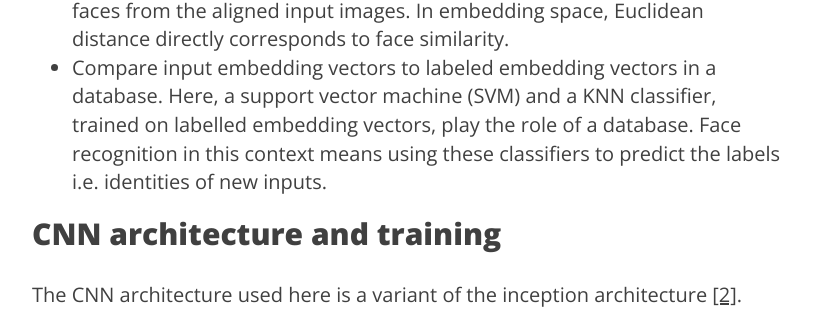
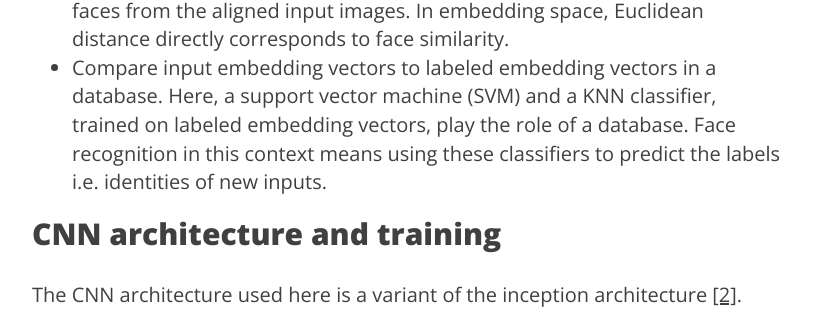
Before and after one commit to krasserm/krasserm.github.io, a Jekyll site: the page built from _posts/2018-02-07-deep-face-recognition.md, in a window 1280 px wide and 900 px high, scrolled down 1125 px. Shown: the part 206-515 px from the top of the window, without its empty margins (233-1046 px from the left). Built offline with Jekyll 4.4.1, drawn with Linux system fonts in a browser that asks for light colours; formulas are drawn with MathJax 3; comment, search, counter and statistics services are not loaded.

Commit message:
Fix typo

```diff
--- a/_posts/2018-02-07-deep-face-recognition.md
+++ b/_posts/2018-02-07-deep-face-recognition.md
@@ -14,7 +14,7 @@ This article uses a deep convolutional neural network (CNN) to extract features
 
 - Detect, transform, and crop faces on input images. This ensures that faces are aligned before feeding them into the CNN. This preprocessing step is very important for the performance of the neural network.
 - Use the CNN to extract 128-dimensional representations, or *embeddings*, of faces from the aligned input images. In embedding space, Euclidean distance directly corresponds to face similarity.
-- Compare input embedding vectors to labeled embedding vectors in a database. Here, a support vector machine (SVM) and a KNN classifier, trained on labelled embedding vectors, play the role of a database. Face recognition in this context means using these classifiers to predict the labels i.e. identities of new inputs.
+- Compare input embedding vectors to labeled embedding vectors in a database. Here, a support vector machine (SVM) and a KNN classifier, trained on labeled embedding vectors, play the role of a database. Face recognition in this context means using these classifiers to predict the labels i.e. identities of new inputs.
 
 ## CNN architecture and training
 
```
